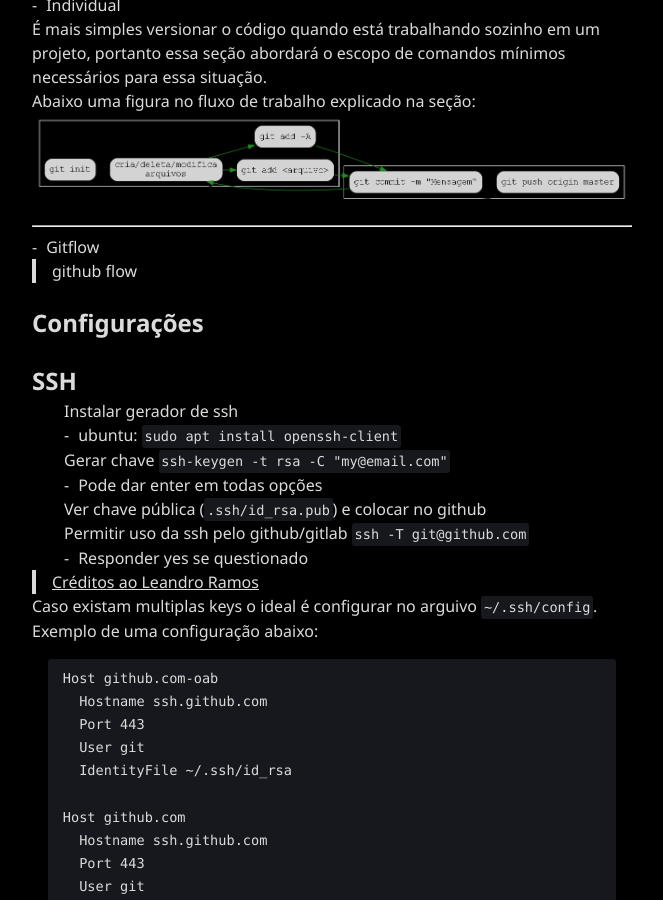
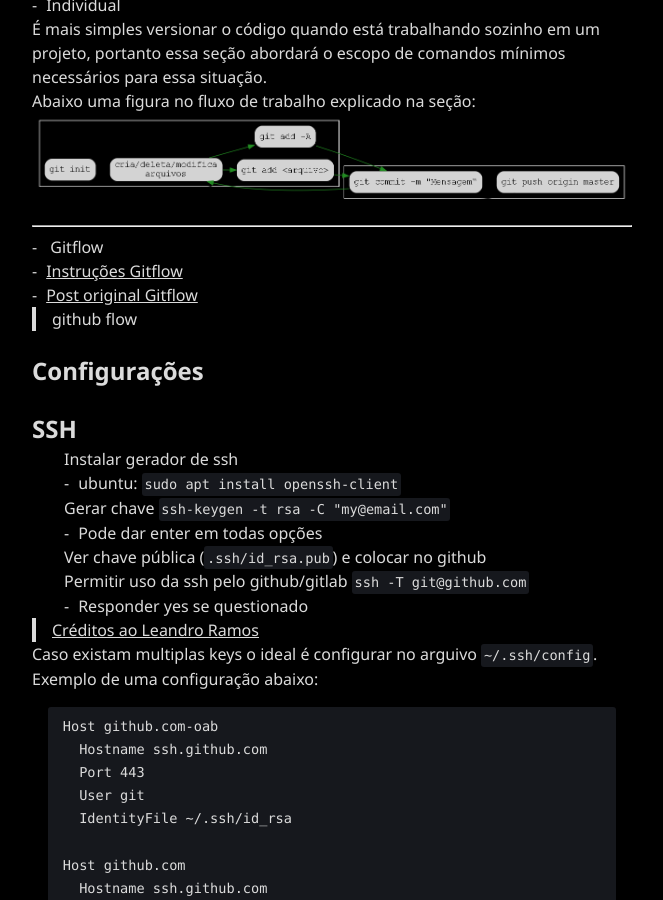
Before and after one commit to neninja/wtf, a Jekyll site: the page built from _posts/2019-7-31-git.md, in a window 1280 px wide and 900 px high, scrolled down 4361 px. Shown: the whole window, without its empty margins (308-971 px from the left). Built offline with Jekyll 4.4.1, drawn with Linux system fonts in a browser that asks for light colours; nearby versions of some CDN libraries; our own code applies the rules of GitHub Pages for plain Markdown files; library files that are not in the unit come from our copies.

Commit message:
post(git): add links gitflow

```diff
--- a/_posts/2019-7-31-git.md
+++ b/_posts/2019-7-31-git.md
@@ -117,6 +117,9 @@ Abaixo uma figura no fluxo de trabalho explicado na seção:
 
 - Gitflow
 
+- [Instruções Gitflow](https://danielkummer.github.io/git-flow-cheatsheet/index.pt_BR.html)
+- [Post original Gitflow](https://nvie.com/posts/a-successful-git-branching-model/)
+
 > github flow
 
 ## Configurações
```
